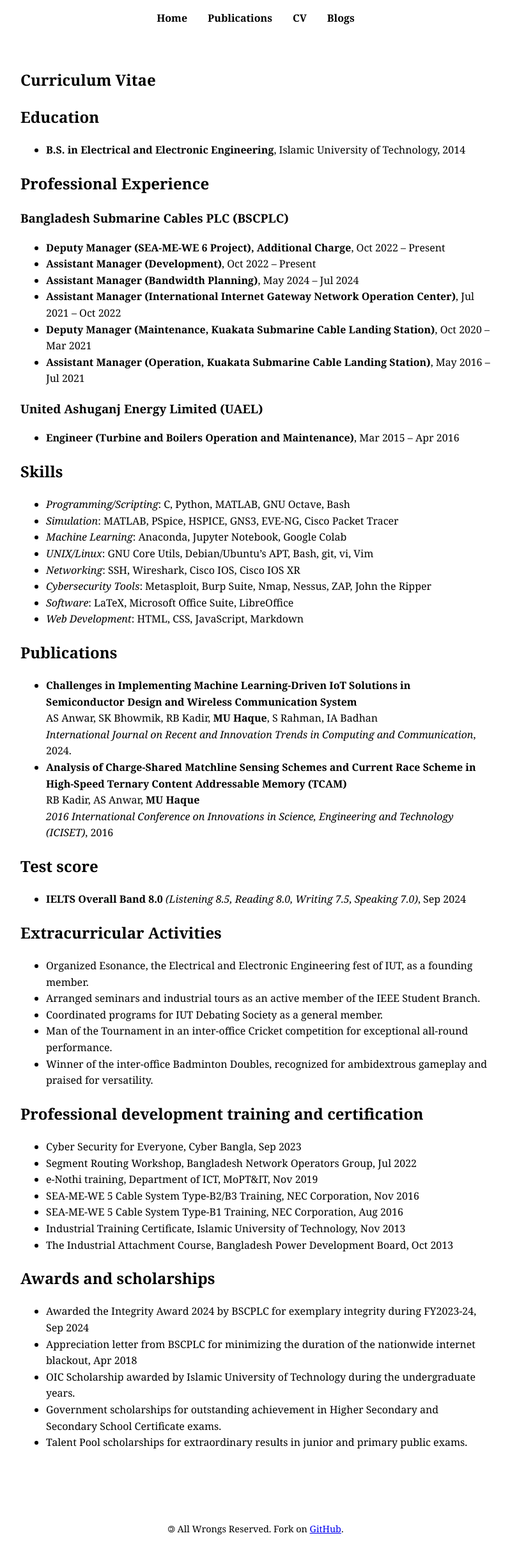
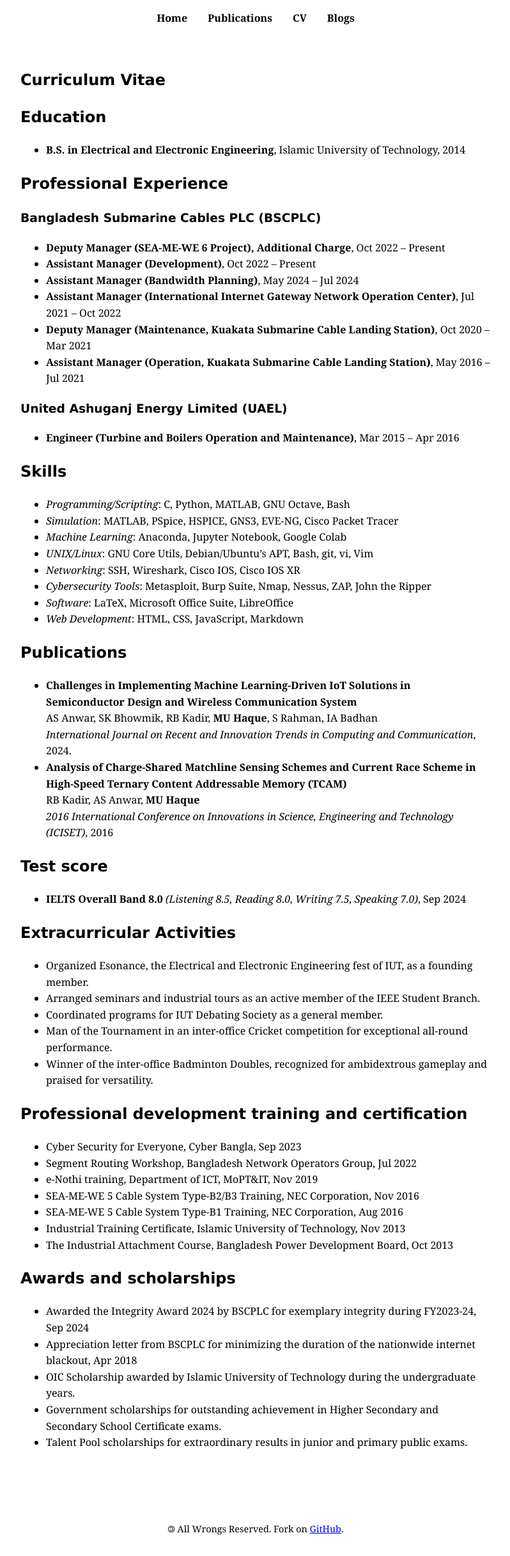
Before and after one commit to muntasimulhaque/muntasimulhaque.github.io, a Jekyll site: the page built from cv.md, in a window 1280 px wide. Shown: the whole page at 64% size, without its empty margins (240-1038 px from the left). Built offline with Jekyll 4.4.1, drawn with Linux system fonts in a browser that asks for light colours.

Commit message:
Update main.css

```diff
--- a/assets/css/main.css
+++ b/assets/css/main.css
@@ -21,6 +21,12 @@
     overflow-x: hidden; /* Prevent horizontal scrolling */
 }
 
+/* Headings - Use Verdana */
+h1, h2, h3, h4, h5, h6 {
+    font-family: Verdana, sans-serif; /* Verdana for headings with a sans-serif fallback */
+}
+
+/* Links */
 a {
     color: var(--link-color);
     text-decoration: underline; /* Underlined like classic hyperlinks */
```
